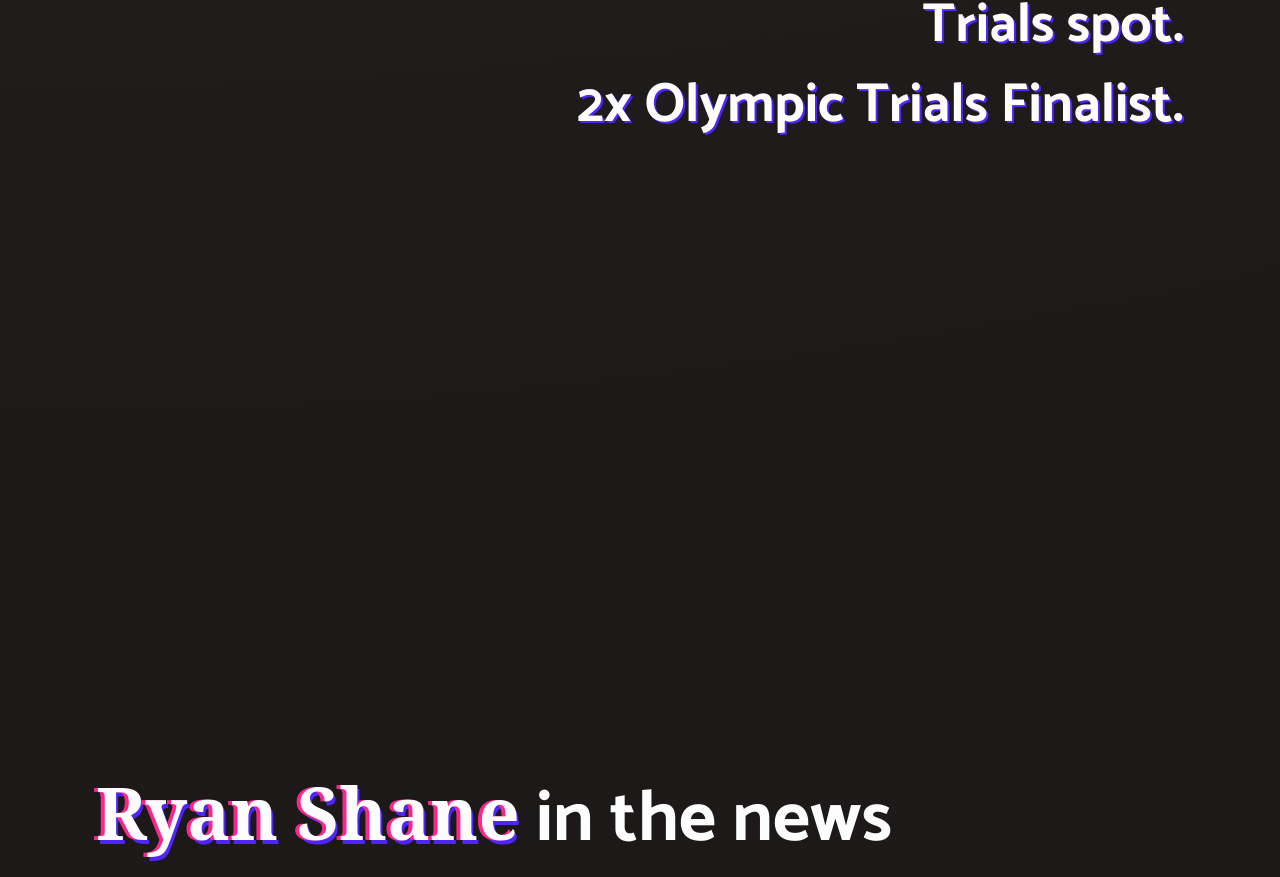
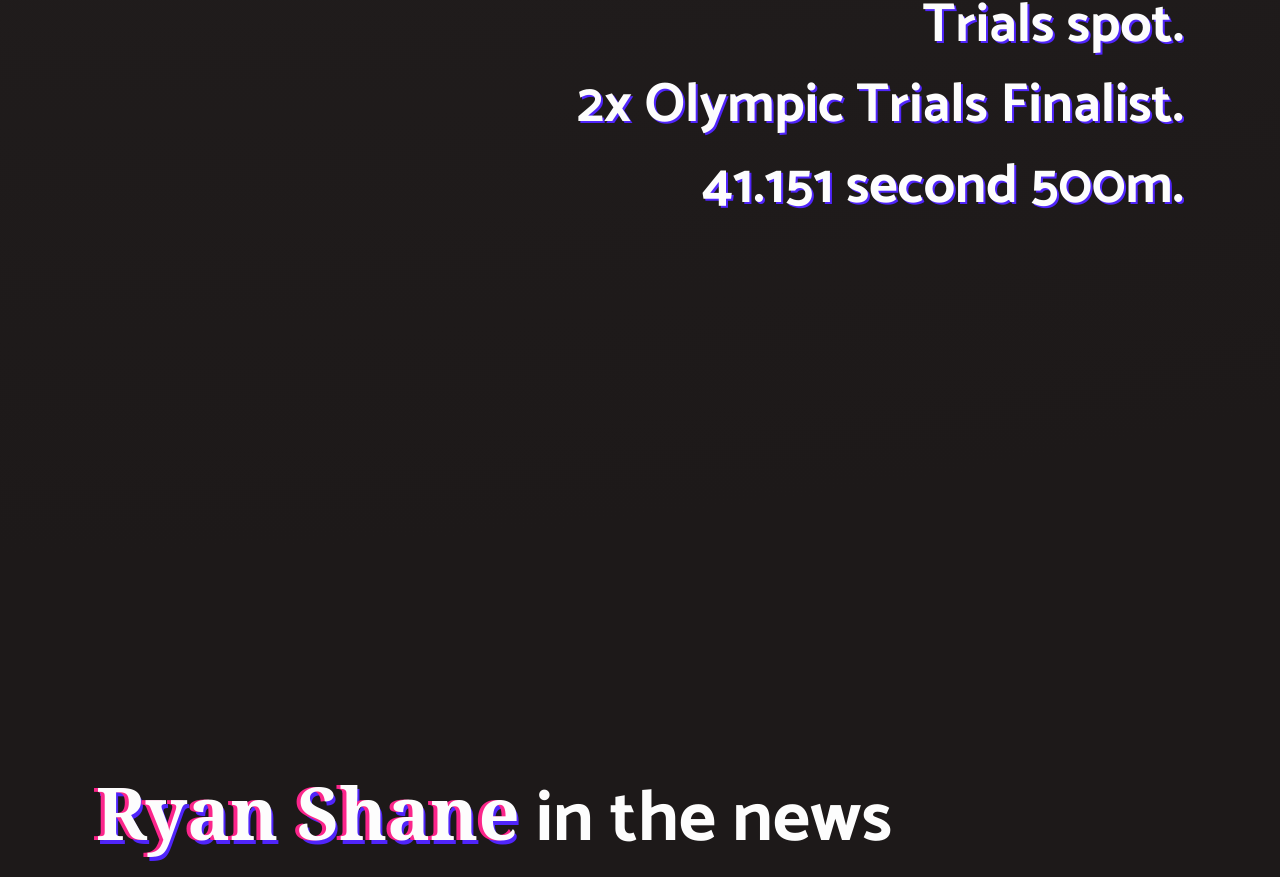
Before and after one commit to c0degreen/ryansshane, a React (Create React App) app: page / in a window 1280 px wide. Shown: the part 5031-5908 px from the top of the page. Built offline with nearby package versions, Linux system fonts and the light colour scheme; grey boxes are pictures that could not be loaded; a web font is replaced by a local one.

Commit message:
please work

```diff
--- a/src/containers/aboutme/AboutMe.jsx
+++ b/src/containers/aboutme/AboutMe.jsx
@@ -46,6 +46,7 @@ const AboutMe = () => {
           <h2>Olympic Trials at 17y</h2>
           <h3>One of 12 to earn an automatic Olympic Trials spot.</h3>
           <h3>2x Olympic Trials Finalist.</h3>
+          <h3>41.151 second 500m.</h3>
         </>
       } src={about_two} />
     </div>
```
